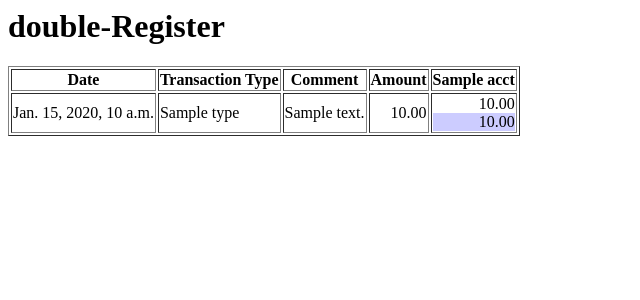
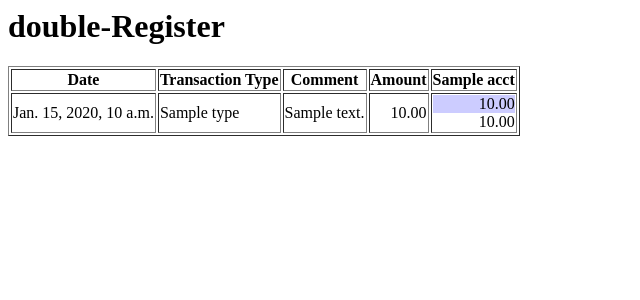
Before and after one commit to leopd/chacct, a Django app: template templates/records/register2.html in a window 1280 px wide. Shown: the top 300 px of the page, without its empty margins (0-640 px from the left). Run offline with Django 3.2, Linux system fonts and the light colour scheme; the template is opened without the code that fills it: most values are stand-ins (such as "Sample title", 1, 10 or a date in 2020).

Commit message:
switching colors on rows for better printing.

```diff
--- a/templates/records/register2.html
+++ b/templates/records/register2.html
@@ -1,8 +1,10 @@
 <style>
     .transrow {
     }
+    .deltarow {
+        background-color: #ccf;
+    }
     .totalrow {
-        background-color: #ccf;
     }
     .money {
         text-align: right;
@@ -40,7 +42,7 @@
             </td>
             {% for details in row.per_account_details %}
             <td class="money">
-                <div class="transrow">
+                <div class="deltarow">
                     {% if details.delta %}
                         {% if details.delta > 0 %}+{% endif %}{{details.delta|floatformat:2}}
                     {% else %}
```
